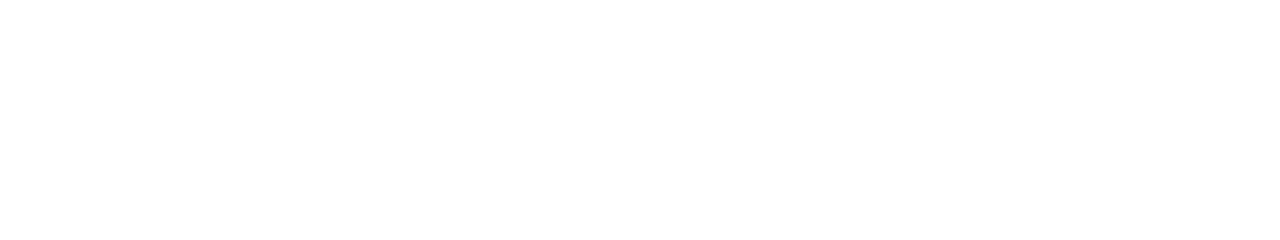
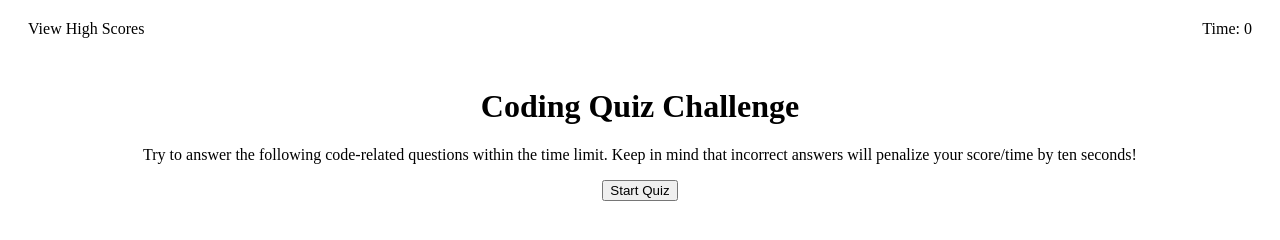
Before and after one commit to Thenlie/code-quiz, a plain HTML site: page index.html in a window 1280 px wide. Drawn offline with Linux system fonts and the light colour scheme.

Commit message:
started trying to start the game on the button click

```diff
--- a/assets/css/styles.css
+++ b/assets/css/styles.css
@@ -0,0 +1,19 @@
+/* utility styles */
+* {
+    box-sizing: border-box;
+}
+
+/* header styles */
+.header {
+    display: flex;
+    justify-content: space-between;
+    margin: 20px;
+}
+
+/* main styles */
+.page-content {
+    width: 80%;
+    text-align: center;
+    margin-top: 50px;
+    margin: 50px auto;
+}
--- a/assets/js/script.js
+++ b/assets/js/script.js
@@ -0,0 +1,18 @@
+var startBtnEl = document.querySelector('#startBtn'); //sets var for start button
+var questionHead = document.querySelector('#main-head'); //sets var for main h1 element
+var pageContentEl = document.querySelector('.page-content');
+
+var startGame = function() {
+    console.log('hit'); //for testing only
+
+    var questionOl = document.createElement('ol'); //create ordered list element
+    questionOl.className = 'question-list'
+    pageContentEl.appendChild(questionOl);
+}
+
+function createQuestion() {
+
+
+}
+
+startBtnEl.addEventListener('click', startGame); //listens for click on start button, then calls function
--- a/index.html
+++ b/index.html
@@ -8,6 +8,15 @@
     <link rel="stylesheet" href="assets/css/styles.css">
 </head>
 <body>
+    <header class="header"> <!-- to display 'view high score' button and timer -->
+        <div class="view-high-score">View High Scores</div>
+        <div class="timer">Time: 0</div>
+    </header>
+    <main class="page-content"> <!-- to display quiz -->
+        <h1 id="main-head">Coding Quiz Challenge</h1>
+        <p>Try to answer the following code-related questions within the time limit. Keep in mind that incorrect answers will penalize your score/time by ten seconds!</p>
+        <button id="startBtn">Start Quiz</button>
+    </main>
     <script src="assets/js/script.js"></script>
 </body>
 </html>
```
